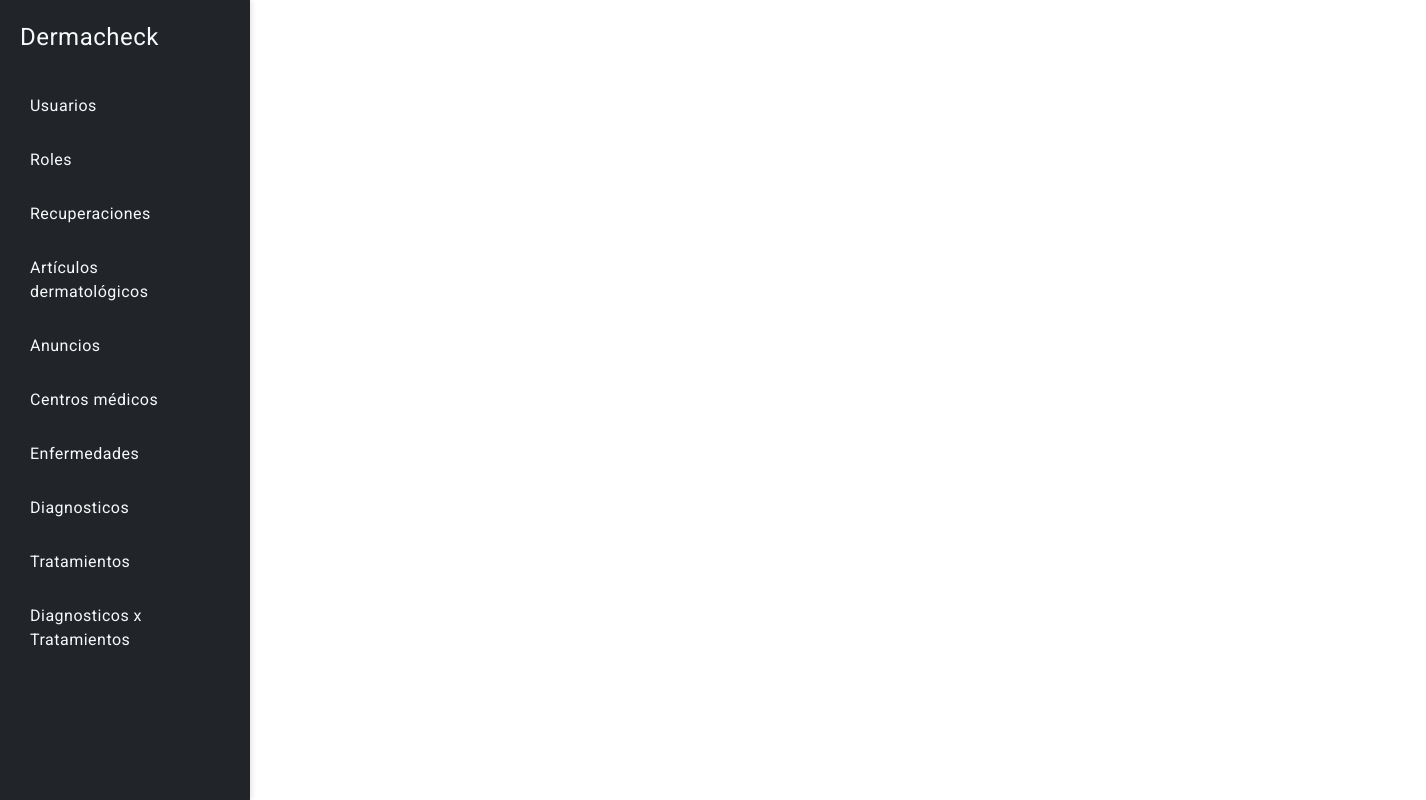
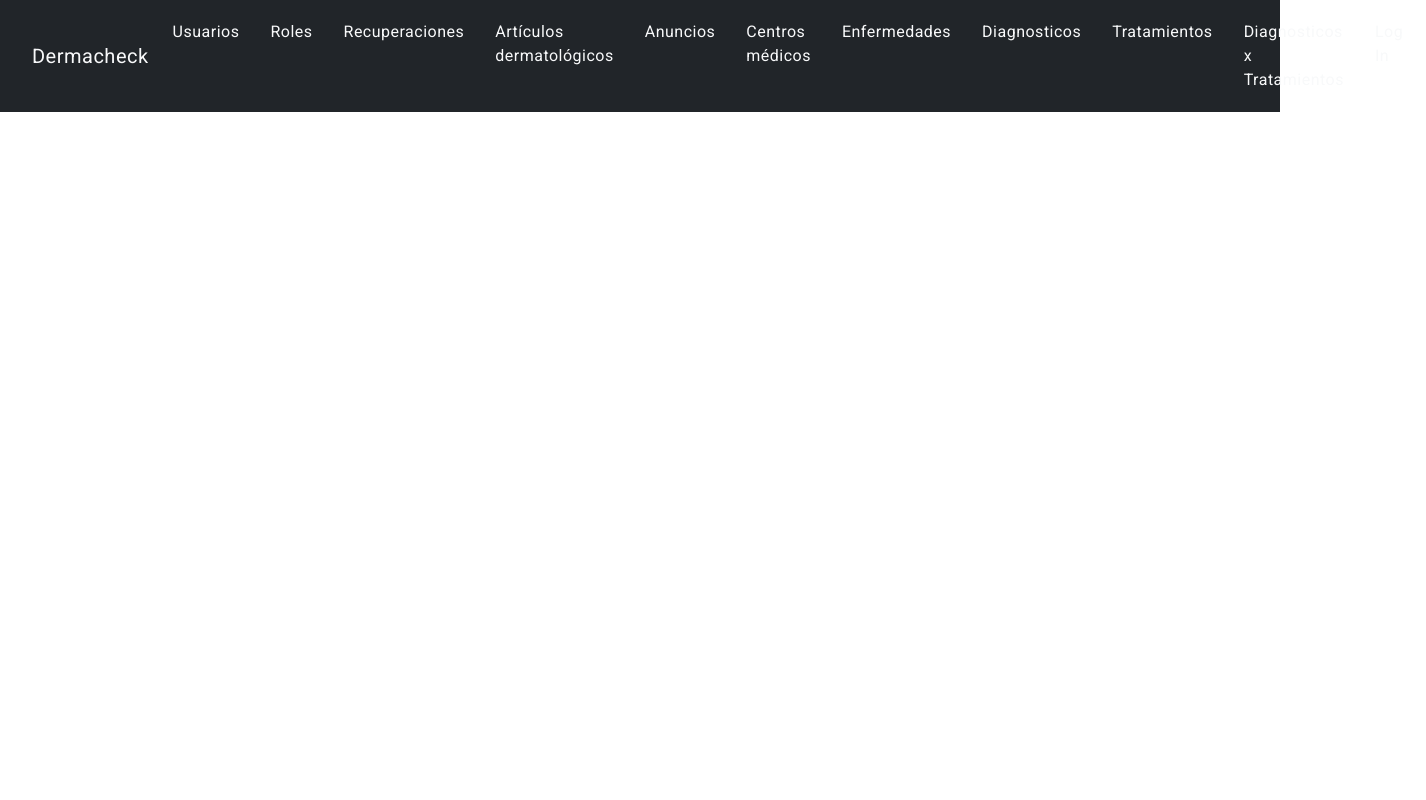
Before and after one commit to alx-2023/DermaCheckFront, an Angular app: page / in a window 1280 px wide. Shown: the whole page, 1426 px wide, since content can reach past the window. Built offline with nearby package versions, Linux system fonts and the light colour scheme.

Commit message:
Actualización estilos

```diff
--- a/src/app/app.component.css
+++ b/src/app/app.component.css
@@ -4,23 +4,14 @@
     background-color: #f8f9fa;
 }
 
-.sidebar {
-    width: 250px;
-    height: 100vh;
-    padding: 20px;
-    position: fixed;
-    box-shadow: 2px 0 5px rgba(0, 0, 0, 0.1);
-    background-color: #343a40;
-}
-
-.sidebar .navbar-brand {
-    margin-bottom: 30px;
-    font-size: 24px;
+.navbar {
+    width: 100%;
+    padding: 10px 20px;
 }
 
 .nav-link {
     padding: 10px;
-    margin-bottom: 10px;
+    margin-right: 15px;
     border-radius: 4px;
     transition: background-color 0.3s;
 }
@@ -30,18 +21,5 @@
 }
 
 .content {
-    margin-left: 260px;
     padding: 20px;
 }
-
-@media (max-width: 768px) {
-    .sidebar {
-        width: 100%;
-        height: auto;
-        position: relative;
-    }
-
-    .content {
-        margin-left: 0;
-    }
-}
--- a/src/app/app.component.html
+++ b/src/app/app.component.html
@@ -1,7 +1,12 @@
-<div class="d-flex">
-  <nav class="sidebar bg-dark">
+<div class="d-flex flex-column">
+  <nav class="navbar navbar-expand-lg bg-dark">
+    <div class="container-fluid">
       <div class="navbar-brand text-light">Dermacheck</div>
-    <ul class="navbar-nav flex-column">
+      <button class="navbar-toggler" type="button" data-bs-toggle="collapse" data-bs-target="#navbarNav" aria-controls="navbarNav" aria-expanded="false" aria-label="Toggle navigation">
+        <span class="navbar-toggler-icon"></span>
+      </button>
+      <div class="collapse navbar-collapse" id="navbarNav">
+        <ul class="navbar-nav">
           <li class="nav-item">
             <a class="nav-link text-light" routerLink="/usuarios">Usuarios</a>
           </li>
@@ -32,7 +37,12 @@
           <li class="nav-item">
             <a class="nav-link text-light" routerLink="/diagnosticos-tratamientos">Diagnosticos x Tratamientos</a>
           </li>
+          <li class="nav-item">
+            <a class="nav-link text-light" routerLink="/login">Log In</a>
+          </li>
         </ul>
+      </div>
+    </div>
   </nav>
 
   <div class="content flex-grow-1">
--- a/src/app/app.routes.ts
+++ b/src/app/app.routes.ts
@@ -10,6 +10,7 @@
 import { DiagnosticoComponent } from './components/diagnostico/diagnostico.component';
 import { DiagnosticoxtratamientoComponent } from './components/diagnosticoxtratamiento/diagnosticoxtratamiento.component';
 import { CreaeditacentrosmedicosComponent } from './components/centrosmedicos/creaeditacentrosmedicos/creaeditacentrosmedicos.component';
+import { LoginComponent } from './components/login/login.component';
 
 export const routes: Routes = [
   {
@@ -33,6 +34,7 @@
   { path: 'recuperaciones', component: RecuperacionComponent },
   { path: 'roles', component: RolComponent },
   { path: 'diagnosticos', component: DiagnosticoComponent },
+  { path: 'login', component: LoginComponent },
   {
     path: 'diagnosticos-tratamientos',
     component: DiagnosticoxtratamientoComponent,
--- a/src/app/components/articulosdermatologicos/listararticulosdermatologicos/listararticulosdermatologicos.component.css
+++ b/src/app/components/articulosdermatologicos/listararticulosdermatologicos/listararticulosdermatologicos.component.css
@@ -23,3 +23,15 @@
     margin-bottom: 20px;
     color: #007bff; /* Cambia este color según tu tema */
   }
+
+  mat-card {
+    background-color: rgb(177, 177, 227);
+  }
+
+  mat-card-title {
+    color: rgb(66, 6, 47);
+  }
+
+  mat-card-content p {
+    color: rgb(11, 11, 105);
+  }
--- a/src/app/components/articulosdermatologicos/listararticulosdermatologicos/listararticulosdermatologicos.component.html
+++ b/src/app/components/articulosdermatologicos/listararticulosdermatologicos/listararticulosdermatologicos.component.html
@@ -5,7 +5,6 @@
       <mat-card class="col-md-4 mb-4" style="margin: 0 20px;">
         <mat-card-header>
           <mat-card-title>{{ element.nombreRevista }}</mat-card-title>
-          <mat-card-subtitle>Id: {{ element.idArticulosDermatologico }}</mat-card-subtitle>
         </mat-card-header>
         <mat-card-content>
           <p><strong>Tipo: </strong> {{ element.tipoRevista }}</p>
--- a/src/app/components/login/login.component.html
+++ b/src/app/components/login/login.component.html
@@ -7,7 +7,7 @@
                     <label for="chk" aria-hidden="true">Sign up</label>
                     <input type="text" name="txt" placeholder="User name" required="">
                     <input type="email" name="email" placeholder="Email" required="">
-          <input type="number" name="broj" placeholder="BrojTelefona" required="">
+          <input type="number" name="broj" placeholder="Cellphone" required="">
                     <input type="password" name="pswd" placeholder="Password" required="">
                     <button>Sign up</button>
                 </form>
--- a/src/app/components/usuario/listarusuario/listarusuario.component.css
+++ b/src/app/components/usuario/listarusuario/listarusuario.component.css
@@ -0,0 +1,31 @@
+
+
+  mat-card {
+    background-color: #ffffff;
+    box-shadow: 0 2px 10px rgba(0, 0, 0, 0.1);
+    border-radius: 8px;
+  }
+  mat-card:hover {
+    background-color: #f1f1f1;
+    transform: translateY(-2px);
+    box-shadow: 0 10px 20px rgba(0, 0, 0, 0.2);
+    transition: all 0.3s ease;
+  }
+
+  mat-card-title {
+    color: #6090c6;
+    font-weight: bold;
+  }
+
+  mat-card-content p {
+    color: #333;
+  }
+
+  a {
+    color: #1E88E5;
+    text-decoration: none;
+  }
+
+  a:hover {
+    text-decoration: underline;
+  }
--- a/src/app/components/usuario/listarusuario/listarusuario.component.html
+++ b/src/app/components/usuario/listarusuario/listarusuario.component.html
@@ -1,69 +1,27 @@
-<div>
-  <div><h1>Usuarios</h1></div>
-
-  <div>
-    <table mat-table [dataSource]="dataSource" class="mat-elevation-z8 ctable">
-      <!--- Note that these columns can be defined in any order.
-                        The actual rendered columns are set as a property on the row definition" -->
-
-      <!-- Id Column -->
-      <ng-container matColumnDef="Id">
-        <th mat-header-cell *matHeaderCellDef>Id.</th>
-        <td mat-cell *matCellDef="let element">{{ element.idUsuario }}</td>
-      </ng-container>
-
-      <!-- Username Column -->
-      <ng-container matColumnDef="Username">
-        <th mat-header-cell *matHeaderCellDef>Username.</th>
-        <td mat-cell *matCellDef="let element">{{ element.username }}</td>
-      </ng-container>
-
-      <!-- Nombres Column -->
-      <ng-container matColumnDef="Nombres">
-        <th mat-header-cell *matHeaderCellDef>Nombres</th>
-        <td mat-cell *matCellDef="let element">
-          {{ element.nombres }}
-        </td>
-      </ng-container>
-
-      <!-- Apellidos Column -->
-      <ng-container matColumnDef="Apellidos">
-        <th mat-header-cell *matHeaderCellDef>Apellidos</th>
-        <td mat-cell *matCellDef="let element">{{ element.apellidos }}</td>
-      </ng-container>
-
-      <!-- Correo Column -->
-      <ng-container matColumnDef="Correo">
-        <th mat-header-cell *matHeaderCellDef>Correo</th>
-        <td mat-cell *matCellDef="let element">{{ element.correo }}</td>
-      </ng-container>
-
-      <!-- SitioWeb Column -->
-      <ng-container matColumnDef="SitioWeb">
-        <th mat-header-cell *matHeaderCellDef>SitioWeb</th>
-        <td mat-cell *matCellDef="let element">{{ element.sitioWeb }}</td>
-      </ng-container>
-
-      <!-- Cellphone Column -->
-      <ng-container matColumnDef="Cellphone">
-        <th mat-header-cell *matHeaderCellDef>Cellphone</th>
-        <td mat-cell *matCellDef="let element">{{ element.telefono }}</td>
-      </ng-container>
-
-      <!-- NameCompany Column -->
-      <ng-container matColumnDef="NameCompany">
-        <th mat-header-cell *matHeaderCellDef>NameCompany</th>
-        <td mat-cell *matCellDef="let element">{{ element.nombreEmpresa }}</td>
-      </ng-container>
-
-      <!-- EsPremiun Column -->
-      <ng-container matColumnDef="EsPremiun">
-        <th mat-header-cell *matHeaderCellDef>EsPremiun</th>
-        <td mat-cell *matCellDef="let element">{{ element.esPremium }}</td>
-      </ng-container>
-
-      <tr mat-header-row *matHeaderRowDef="displayedColumns"></tr>
-      <tr mat-row *matRowDef="let row; columns: displayedColumns"></tr>
-    </table>
+<div class="container my-4">
+  <h1 class="text-center">Usuarios</h1>
+  <div class="row">
+    <ng-container *ngFor="let element of dataSource.data">
+      <mat-card class="col-md-4 mb-4" style="margin: 0 20px">
+        <mat-card-header>
+          <mat-card-title>Username: {{ element.username }}</mat-card-title>
+        </mat-card-header>
+        <mat-card-content>
+          <p><strong>Id: </strong> {{ element.idUsuario }}</p>
+          <p><strong>Nombres: </strong> {{ element.nombres }}</p>
+          <p><strong>Apellidos: </strong> {{ element.apellidos }}</p>
+          <p><strong>Correo: </strong> {{ element.correo }}</p>
+          <p>
+            <strong>Sitio Web: </strong>
+            <a href="{{ element.sitioWeb }}" target="_blank">{{
+              element.sitioWeb
+            }}</a>
+          </p>
+          <p><strong>Teléfono: </strong> {{ element.telefono }}</p>
+          <p><strong>Nombre de Empresa: </strong> {{ element.nombreEmpresa }}</p>
+          <p><strong>Es Premium: </strong> {{ element.esPremium }}</p>
+        </mat-card-content>
+      </mat-card>
+    </ng-container>
   </div>
 </div>
--- a/src/app/components/usuario/listarusuario/listarusuario.component.ts
+++ b/src/app/components/usuario/listarusuario/listarusuario.component.ts
@@ -2,11 +2,13 @@
 import { Usuario } from '../../../models/Usuario';
 import { MatTableDataSource, MatTableModule } from '@angular/material/table';
 import { UsuarioService } from '../../../services/usuario.service';
+import { CommonModule } from '@angular/common';
+import { MatCardModule } from '@angular/material/card';
 
 @Component({
   selector: 'app-listarusuario',
   standalone: true,
-  imports: [MatTableModule],
+  imports: [CommonModule, MatCardModule],
   templateUrl: './listarusuario.component.html',
   styleUrl: './listarusuario.component.css'
 })
```
Lines whose indentation alone changed are shown as unchanged.
